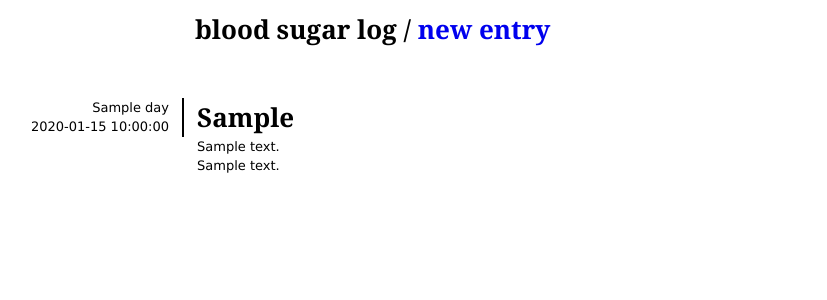
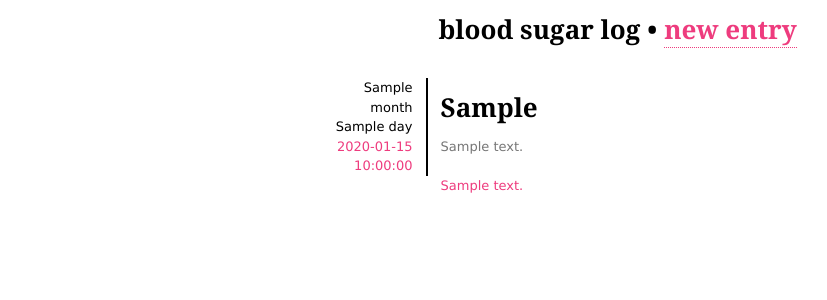
Before and after one commit to razamobin/sugarlog, a Flask app: template templates/index.html in a window 1280 px wide. Shown: the top 300 px of the page, without its empty margins (26-853 px from the left). Run offline with Flask 2, Linux system fonts and the light colour scheme; the template is opened without the code that fills it: most values are stand-ins (such as "Sample title", 1, 10 or a date in 2020); data that the repository does not hold is empty.

Commit message:
new ui, looking awesome

```diff
--- a/static/style2.css
+++ b/static/style2.css
@@ -8,42 +8,62 @@ body {
     font-family: Verdana, sans-serif;
 }
 
+#wrapper {
+    width: 45em;
+    margin: 0 auto;
+}
+
 h1, h2 {
     font-family: Georgia, serif;
-}
-
-h1 {
-    margin-left: 8.5em;
     font-size: 2em;
     line-height: 2.25em;
 }
 
-a {
-    text-decoration: none;
+h1 {
+    margin-left: 4.5em;
 }
 
 h2 {
-    font-size: 2em;
-    line-height: 1.5em;
+    /* border-top: 2px solid; */
+    /* border-bottom: 1px solid; */
+    /* border-top: 2px solid #EC6AA1; */
+    /* border-bottom: 2px solid #EC6AA1; */
+}
+
+a {
+    text-decoration: none;
+    border-bottom: 1px dotted;
+}
+
+a:link {
+    color: #EE3C7E;
+}
+
+a:visited {
+    color: #EE3C7E;
+}
+
+a:hover {
+    color: #A3295C;
 }
 
 
 dt {
     float: left;
-    width: 16em;
+    width: 8em;
     font-size: 1em;
-    border-right: 2px solid;
+    border-right: 2px solid #000;
     margin-right: 1em;
 }
 
 dt p {
     line-height: 1.5em;
     text-align: right;
-    margin-right: 1em;
+    padding-right: 1em;
 }
 
 dl {
-    margin-top: 3em;
+    margin-top: 1.5em;
 }
 
 
@@ -51,10 +71,20 @@ dd {
     float: left;
 }
 
+.time {
+    color: #EE3C7E;
+}
+
+.comment {
+    color: #EE3C7E;
+}
+
 dd p {
-    width: 30em;
+    width: 26em;
     font-size: 1em;
     line-height: 1.5em;
+    margin-bottom: 1.5em;
+    color: #777;
 }
 
 br {
--- a/sugarlog.py
+++ b/sugarlog.py
@@ -40,11 +40,14 @@ def main():
             day_entries = []
             entries[day] = day_entries;
 
+        pieces = re.compile('\s+').split(day)
         day_entries.append({'day' : entry_data[i],
             'time' : re.sub("([ap])m.*", "\\1m", entry_data[i+1]),
             'blood_sugar' : entry_data[i+2],
             'notes' : entry_data[i+3],
-            'entry_id' : entry_data[i+4]})
+            'entry_id' : entry_data[i+4],
+            'month' : pieces[0],
+            'day' : pieces[1]})
 
         entry_id = entry_data[i+4]
         # fetch comments for this entry
--- a/templates/index.html
+++ b/templates/index.html
@@ -14,16 +14,19 @@
   <div id="wrapper">
 
   <div id="entries">
-  <h1>blood sugar log / <a href="/new">new entry</a></h1>
+  <h1>blood sugar log &bull; <a href="/new">new entry</a></h1>
   {% for day in days %}
     {% for entry in entries[day] %}
     <dl>
-        <dt><p class="day">{{ day }}</p><p class="time">{{ entry.time }}</p></dt>
+        <dt>
+            <p class="month">{{ entry.month }}</p>
+            <p class="day">{{ entry.day }}</p>
+            <p class="time">{{ entry.time }}</p></dt>
         <dd>
             <h2>{{ entry.blood_sugar }}</h2>
             <p>{{ entry.notes }}</p>
             {% for comment in commentsHash[entry.entry_id] %}
-            <p>{{ comment.comment }}</p>
+            <p class="comment">{{ comment.comment }}</p>
             {% endfor %}
         </dd>
     </dl>
```
Also changed, not shown: 1 other file.
